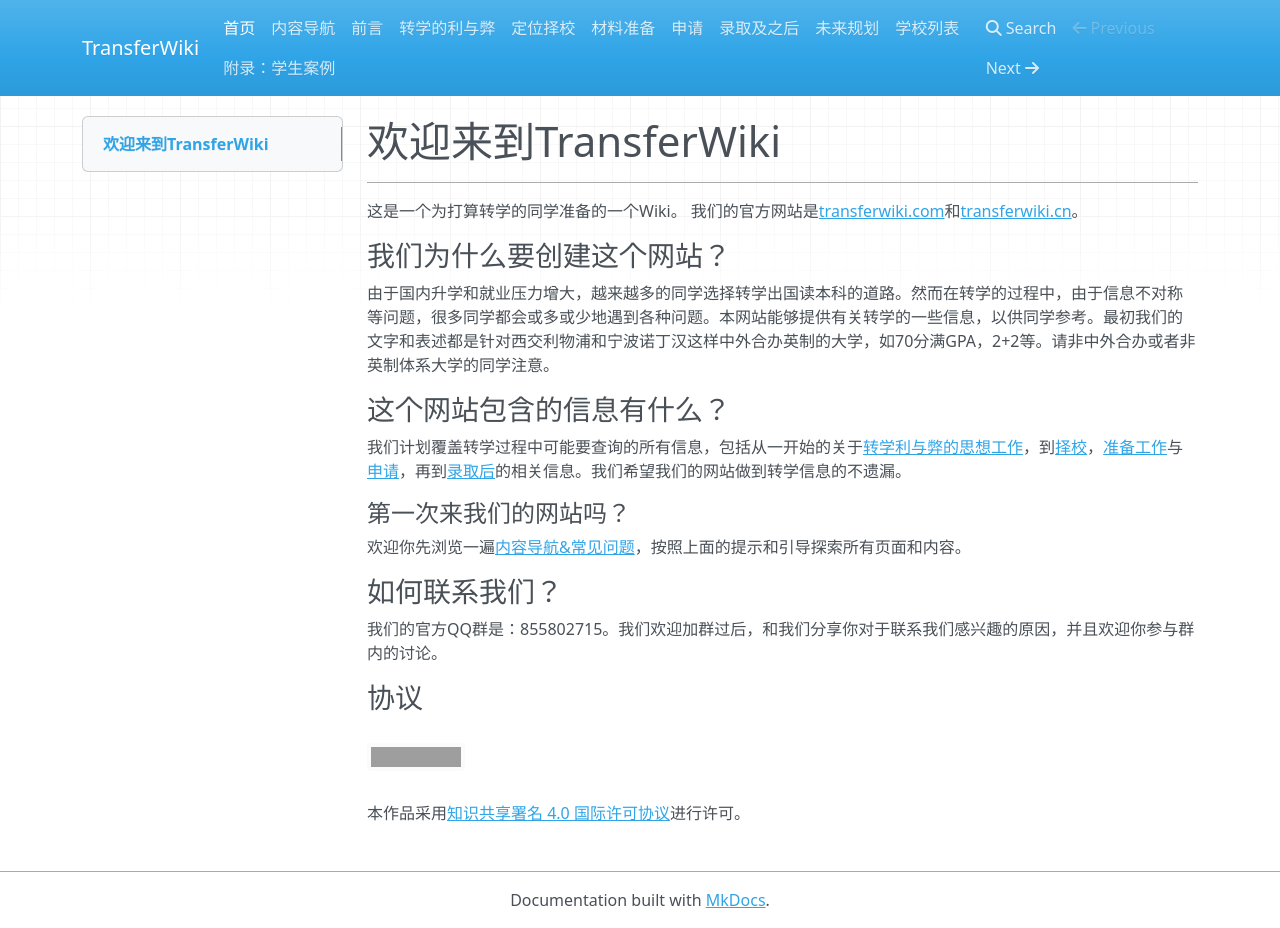
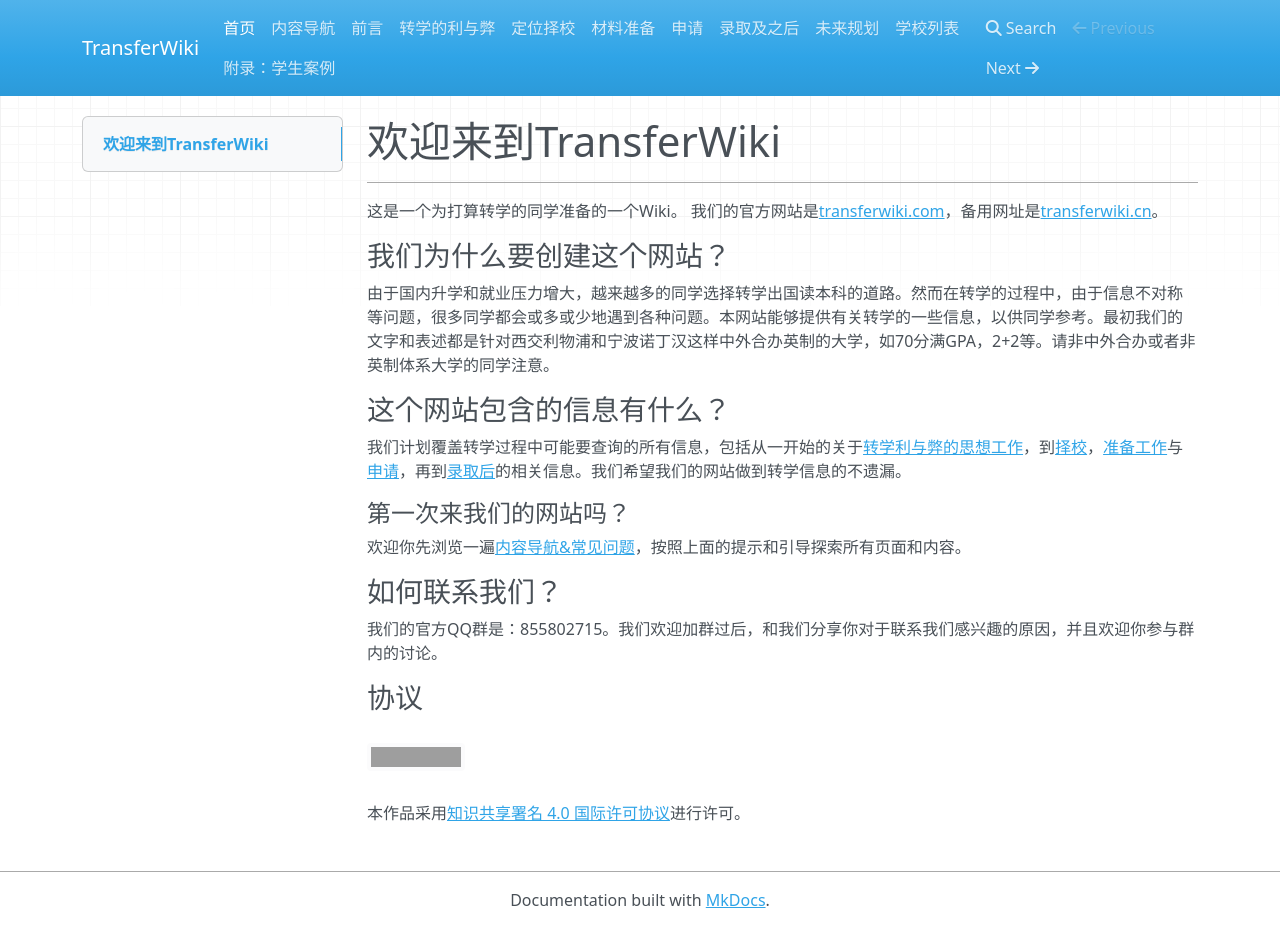
Before and after one commit to SihanXU/TransferWiki, an MkDocs documentation site: the page built from docs/index.md, in a window 1280 px wide and 928 px high. Built offline with MkDocs 1.6.1, drawn with Linux system fonts in a browser that asks for light colours; nearby versions of some CDN libraries; grey boxes are pictures that could not be loaded.

Commit message:
Update index.md

```diff
--- a/docs/index.md
+++ b/docs/index.md
@@ -3,7 +3,7 @@
 ***
 
 这是一个为打算转学的同学准备的一个Wiki。
-我们的官方网站是[transferwiki.com](https://transferwiki.com)和[transferwiki.cn](https://transferwiki.cn)。
+我们的官方网站是[transferwiki.com](https://transferwiki.com)，备用网址是[transferwiki.cn](https://transferwiki.cn)。
 
 ### 我们为什么要创建这个网站？
 
```
